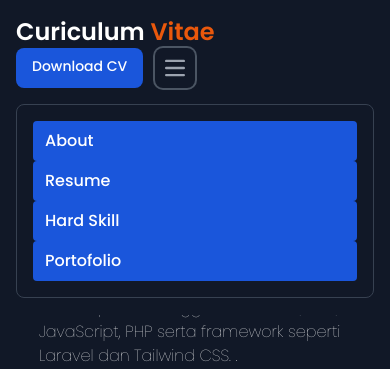
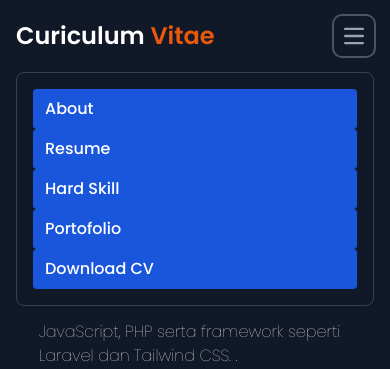
Before and after one commit to taupik3007/CV, a website: page src/index.html in a window 390 px wide. Both pictures are taken after a click on the button "Open main menu". Shown: the top 369 px of the page. Drawn offline with nearby package versions, Linux system fonts and the light colour scheme.

Commit message:
memperbaiki bug di tampilan mobile

```diff
--- a/src/index.html
+++ b/src/index.html
@@ -16,7 +16,7 @@
 <body class="  font-poppin text-white ">
 
 
-  <nav class="bg-gray-900 fixed md:w-full z-20 top-0 start-0 border-b border-gray-900 ">
+  <nav class="bg-gray-900 fixed w-full z-20 top-0 start-0 border-b border-gray-900 ">
     <div class="max-w-screen-xl flex flex-wrap items-center justify-between mx-auto p-4">
       <a href="#about" class="flex items-center space-x-3 rtl:space-x-reverse">
 
@@ -24,7 +24,7 @@
       </a>
       <div class="flex md:order-2 space-x-3 md:space-x-0 rtl:space-x-reverse">
         <a href="https://drive.google.com/file/d/18D7ZnSEE99O_QmyDIcWJPTJ0UPMbfK1P/view?usp=drive_link"
-          class="text-white bg-blue-700 hover:bg-blue-800 focus:ring-4 focus:outline-none focus:ring-blue-300 font-medium rounded-lg text-sm px-4 py-2 text-center dark:bg-blue-600 dark:hover:bg-blue-700 dark:focus:ring-blue-800">Download CV</a>
+          class= " hidden md:block text-white bg-blue-700 hover:bg-blue-800 focus:ring-4 focus:outline-none focus:ring-blue-300 font-medium rounded-lg text-sm px-4 py-2 text-center dark:bg-blue-600 dark:hover:bg-blue-700 dark:focus:ring-blue-800">Download CV</a>
         <button data-collapse-toggle="navbar-sticky" type="button"
           class="inline-flex items-center p-2 w-10 h-10 justify-center text-sm  rounded-lg md:hidden  focus:outline-none focus:ring-2  text-gray-400 hover:bg-gray-700 focus:ring-gray-600"
           aria-controls="navbar-sticky" aria-expanded="false">
@@ -54,6 +54,10 @@
           <li>
             <a href="#portofolio"
               class="block py-2 px-3 text-white bg-blue-700 rounded md:bg-transparent  md:p-0 ">Portofolio</a>
+          </li>
+          <li></li>
+            <a href="https://drive.google.com/file/d/18D7ZnSEE99O_QmyDIcWJPTJ0UPMbfK1P/view?usp=drive_link"
+              class="block md:hidden py-2 px-3 text-white bg-blue-700 rounded md:bg-transparent  md:p-0 ">Download CV</a>
           </li>
 
         </ul>
```
